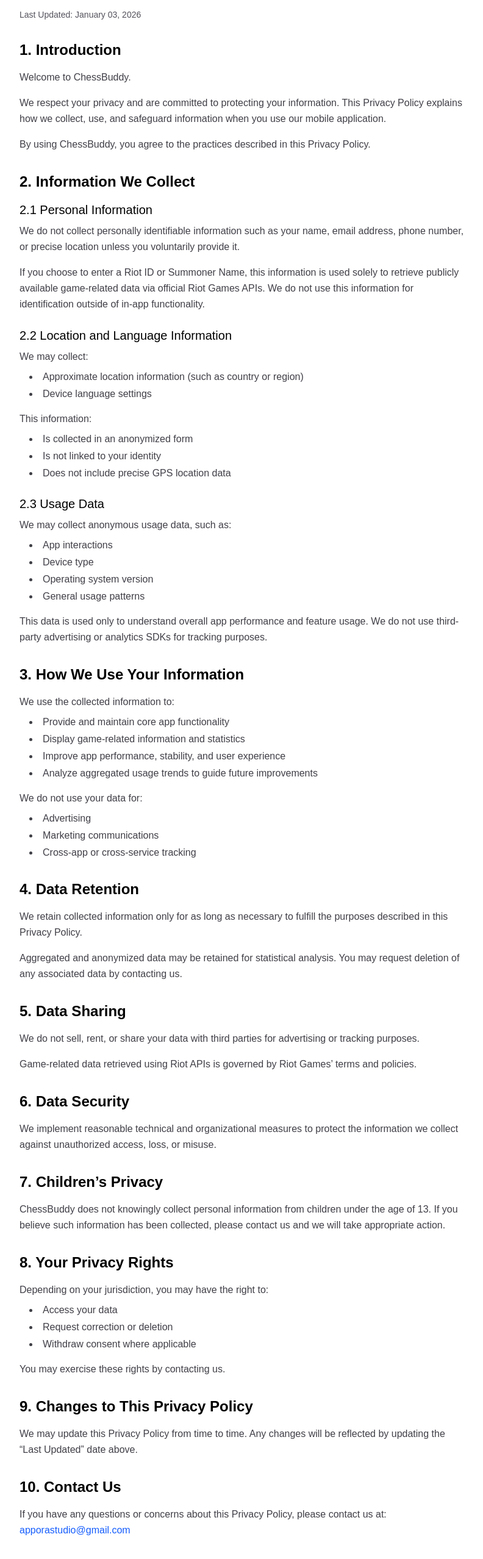
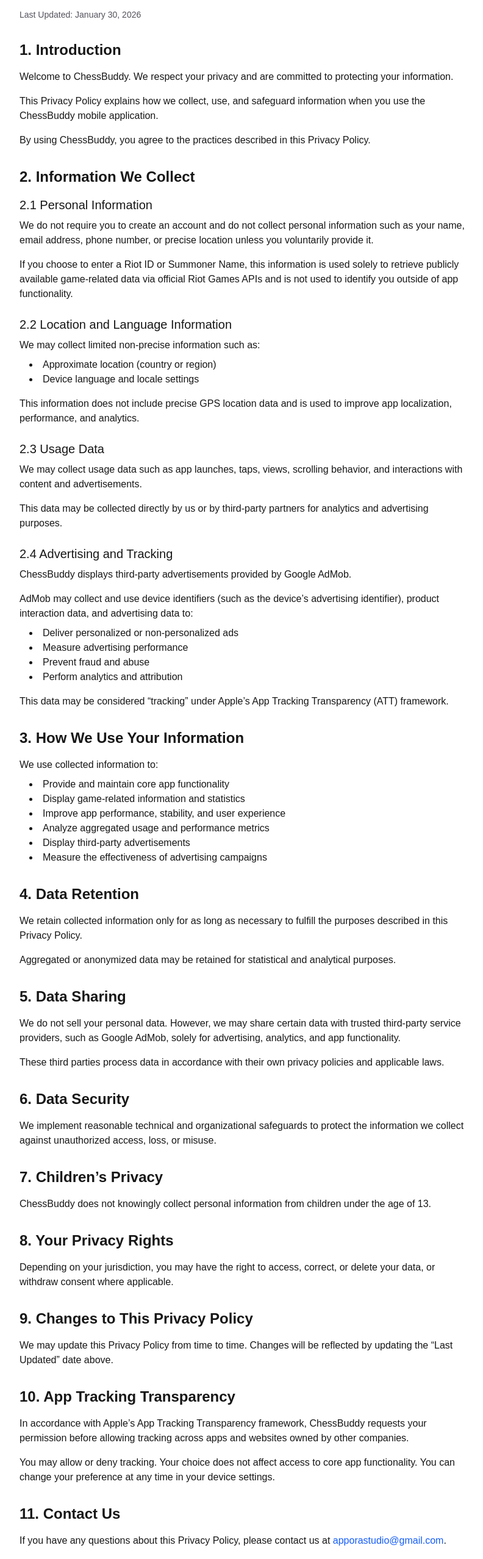
Before and after one commit to dotien91/admin-web, a Next.js app: page /privacy in a window 1280 px wide. Shown: the part 130-2686 px from the top of the page at 61% size, without its empty margins (240-1032 px from the left). Built offline with nearby package versions, Linux system fonts and the light colour scheme.

Commit message:
Update Privacy Policy page with new last updated date and restructure content for clarity, including detailed sections on personal information, location and language data, usage data, and advertising practices.

```diff
--- a/app/privacy/page.tsx
+++ b/app/privacy/page.tsx
@@ -14,181 +14,226 @@
             PRIVACY POLICY
           </h1>
           <p className="text-sm text-zinc-600 dark:text-zinc-400 mb-8">
-            Last Updated: January 03, 2026
+            Last Updated: January 30, 2026
           </p>
 
           <div className="prose prose-zinc dark:prose-invert max-w-none">
+            {/* 1. Introduction */}
             <section className="mb-8">
-              <h2 className="text-2xl font-semibold text-black dark:text-zinc-50 mb-4">
-                1. Introduction
-              </h2>
-              <p className="text-zinc-700 dark:text-zinc-300 leading-relaxed mb-4">
-                Welcome to ChessBuddy.
+              <h2 className="text-2xl font-semibold mb-4">1. Introduction</h2>
+              <p>
+                Welcome to ChessBuddy. We respect your privacy and are committed
+                to protecting your information.
               </p>
-              <p className="text-zinc-700 dark:text-zinc-300 leading-relaxed">
-                We respect your privacy and are committed to protecting your information. This Privacy Policy explains how we collect, use, and safeguard information when you use our mobile application.
+              <p className="mt-4">
+                This Privacy Policy explains how we collect, use, and safeguard
+                information when you use the ChessBuddy mobile application.
               </p>
-              <p className="text-zinc-700 dark:text-zinc-300 leading-relaxed mt-4">
-                By using ChessBuddy, you agree to the practices described in this Privacy Policy.
+              <p className="mt-4">
+                By using ChessBuddy, you agree to the practices described in this
+                Privacy Policy.
               </p>
             </section>
 
+            {/* 2. Information We Collect */}
             <section className="mb-8">
-              <h2 className="text-2xl font-semibold text-black dark:text-zinc-50 mb-4">
+              <h2 className="text-2xl font-semibold mb-4">
                 2. Information We Collect
               </h2>
 
-              <div className="space-y-6">
-                <div>
-                  <h3 className="text-xl font-medium text-black dark:text-zinc-50 mb-2">2.1 Personal Information</h3>
-                  <p className="text-zinc-700 dark:text-zinc-300 leading-relaxed mb-4">
-                    We do not collect personally identifiable information such as your name, email address, phone number, or precise location unless you voluntarily provide it.
+              {/* 2.1 Personal Information */}
+              <div className="mb-6">
+                <h3 className="text-xl font-medium mb-2">
+                  2.1 Personal Information
+                </h3>
+                <p>
+                  We do not require you to create an account and do not collect
+                  personal information such as your name, email address, phone
+                  number, or precise location unless you voluntarily provide it.
                 </p>
-                  <p className="text-zinc-700 dark:text-zinc-300 leading-relaxed">
-                    If you choose to enter a Riot ID or Summoner Name, this information is used solely to retrieve publicly available game-related data via official Riot Games APIs. We do not use this information for identification outside of in-app functionality.
+                <p className="mt-4">
+                  If you choose to enter a Riot ID or Summoner Name, this
+                  information is used solely to retrieve publicly available
+                  game-related data via official Riot Games APIs and is not used
+                  to identify you outside of app functionality.
                 </p>
               </div>
 
-                <div>
-                  <h3 className="text-xl font-medium text-black dark:text-zinc-50 mb-2">2.2 Location and Language Information</h3>
-                  <p className="text-zinc-700 dark:text-zinc-300 leading-relaxed mb-2">
-                    We may collect:
+              {/* 2.2 Location and Language */}
+              <div className="mb-6">
+                <h3 className="text-xl font-medium mb-2">
+                  2.2 Location and Language Information
+                </h3>
+                <p>We may collect limited non-precise information such as:</p>
+                <ul className="list-disc list-inside ml-4 mt-2">
+                  <li>Approximate location (country or region)</li>
+                  <li>Device language and locale settings</li>
+                </ul>
+                <p className="mt-4">
+                  This information does not include precise GPS location data and
+                  is used to improve app localization, performance, and
+                  analytics.
                 </p>
-                  <ul className="list-disc list-inside space-y-1 text-zinc-700 dark:text-zinc-300 ml-4 mb-4">
-                    <li>Approximate location information (such as country or region)</li>
-                    <li>Device language settings</li>
-                  </ul>
-                  <p className="text-zinc-700 dark:text-zinc-300 leading-relaxed mb-2">
-                    This information:
-                  </p>
-                  <ul className="list-disc list-inside space-y-1 text-zinc-700 dark:text-zinc-300 ml-4">
-                    <li>Is collected in an anonymized form</li>
-                    <li>Is not linked to your identity</li>
-                    <li>Does not include precise GPS location data</li>
-                  </ul>
               </div>
 
-                <div>
-                  <h3 className="text-xl font-medium text-black dark:text-zinc-50 mb-2">2.3 Usage Data</h3>
-                  <p className="text-zinc-700 dark:text-zinc-300 leading-relaxed mb-2">
-                    We may collect anonymous usage data, such as:
+              {/* 2.3 Usage Data */}
+              <div className="mb-6">
+                <h3 className="text-xl font-medium mb-2">2.3 Usage Data</h3>
+                <p>
+                  We may collect usage data such as app launches, taps, views,
+                  scrolling behavior, and interactions with content and
+                  advertisements.
                 </p>
-                  <ul className="list-disc list-inside space-y-1 text-zinc-700 dark:text-zinc-300 ml-4 mb-4">
-                    <li>App interactions</li>
-                    <li>Device type</li>
-                    <li>Operating system version</li>
-                    <li>General usage patterns</li>
-                  </ul>
-                  <p className="text-zinc-700 dark:text-zinc-300 leading-relaxed">
-                    This data is used only to understand overall app performance and feature usage. We do not use third-party advertising or analytics SDKs for tracking purposes.
+                <p className="mt-4">
+                  This data may be collected directly by us or by third-party
+                  partners for analytics and advertising purposes.
                 </p>
               </div>
+
+              {/* 2.4 Advertising & Tracking */}
+              <div>
+                <h3 className="text-xl font-medium mb-2">
+                  2.4 Advertising and Tracking
+                </h3>
+                <p>
+                  ChessBuddy displays third-party advertisements provided by
+                  Google AdMob.
+                </p>
+                <p className="mt-4">
+                  AdMob may collect and use device identifiers (such as the
+                  device’s advertising identifier), product interaction data,
+                  and advertising data to:
+                </p>
+                <ul className="list-disc list-inside ml-4 mt-2">
+                  <li>Deliver personalized or non-personalized ads</li>
+                  <li>Measure advertising performance</li>
+                  <li>Prevent fraud and abuse</li>
+                  <li>Perform analytics and attribution</li>
+                </ul>
+                <p className="mt-4">
+                  This data may be considered “tracking” under Apple’s App
+                  Tracking Transparency (ATT) framework.
+                </p>
               </div>
             </section>
 
+            {/* 3. How We Use Your Information */}
             <section className="mb-8">
-              <h2 className="text-2xl font-semibold text-black dark:text-zinc-50 mb-4">
+              <h2 className="text-2xl font-semibold mb-4">
                 3. How We Use Your Information
               </h2>
-              <p className="text-zinc-700 dark:text-zinc-300 leading-relaxed mb-2">
-                We use the collected information to:
-              </p>
-              <ul className="list-disc list-inside space-y-1 text-zinc-700 dark:text-zinc-300 ml-4 mb-4">
+              <p>We use collected information to:</p>
+              <ul className="list-disc list-inside ml-4 mt-2">
                 <li>Provide and maintain core app functionality</li>
                 <li>Display game-related information and statistics</li>
                 <li>Improve app performance, stability, and user experience</li>
-                <li>Analyze aggregated usage trends to guide future improvements</li>
-              </ul>
-              <p className="text-zinc-700 dark:text-zinc-300 leading-relaxed mb-2">
-                We do not use your data for:
-              </p>
-              <ul className="list-disc list-inside space-y-1 text-zinc-700 dark:text-zinc-300 ml-4">
-                <li>Advertising</li>
-                <li>Marketing communications</li>
-                <li>Cross-app or cross-service tracking</li>
+                <li>Analyze aggregated usage and performance metrics</li>
+                <li>Display third-party advertisements</li>
+                <li>Measure the effectiveness of advertising campaigns</li>
               </ul>
             </section>
 
+            {/* 4. Data Retention */}
             <section className="mb-8">
-              <h2 className="text-2xl font-semibold text-black dark:text-zinc-50 mb-4">
-                4. Data Retention
-              </h2>
-              <p className="text-zinc-700 dark:text-zinc-300 leading-relaxed mb-4">
-                We retain collected information only for as long as necessary to fulfill the purposes described in this Privacy Policy.
+              <h2 className="text-2xl font-semibold mb-4">4. Data Retention</h2>
+              <p>
+                We retain collected information only for as long as necessary to
+                fulfill the purposes described in this Privacy Policy.
               </p>
-              <p className="text-zinc-700 dark:text-zinc-300 leading-relaxed">
-                Aggregated and anonymized data may be retained for statistical analysis. You may request deletion of any associated data by contacting us.
+              <p className="mt-4">
+                Aggregated or anonymized data may be retained for statistical and
+                analytical purposes.
               </p>
             </section>
 
+            {/* 5. Data Sharing */}
             <section className="mb-8">
-              <h2 className="text-2xl font-semibold text-black dark:text-zinc-50 mb-4">
-                5. Data Sharing
-              </h2>
-              <p className="text-zinc-700 dark:text-zinc-300 leading-relaxed mb-4">
-                We do not sell, rent, or share your data with third parties for advertising or tracking purposes.
+              <h2 className="text-2xl font-semibold mb-4">5. Data Sharing</h2>
+              <p>
+                We do not sell your personal data. However, we may share certain
+                data with trusted third-party service providers, such as Google
+                AdMob, solely for advertising, analytics, and app functionality.
               </p>
-              <p className="text-zinc-700 dark:text-zinc-300 leading-relaxed">
-                Game-related data retrieved using Riot APIs is governed by Riot Games’ terms and policies.
+              <p className="mt-4">
+                These third parties process data in accordance with their own
+                privacy policies and applicable laws.
               </p>
             </section>
 
+            {/* 6. Data Security */}
             <section className="mb-8">
-              <h2 className="text-2xl font-semibold text-black dark:text-zinc-50 mb-4">
-                6. Data Security
-              </h2>
-              <p className="text-zinc-700 dark:text-zinc-300 leading-relaxed">
-                We implement reasonable technical and organizational measures to protect the information we collect against unauthorized access, loss, or misuse.
+              <h2 className="text-2xl font-semibold mb-4">6. Data Security</h2>
+              <p>
+                We implement reasonable technical and organizational safeguards
+                to protect the information we collect against unauthorized
+                access, loss, or misuse.
               </p>
             </section>
 
+            {/* 7. Children */}
             <section className="mb-8">
-              <h2 className="text-2xl font-semibold text-black dark:text-zinc-50 mb-4">
+              <h2 className="text-2xl font-semibold mb-4">
                 7. Children’s Privacy
               </h2>
-              <p className="text-zinc-700 dark:text-zinc-300 leading-relaxed">
-                ChessBuddy does not knowingly collect personal information from children under the age of 13. If you believe such information has been collected, please contact us and we will take appropriate action.
+              <p>
+                ChessBuddy does not knowingly collect personal information from
+                children under the age of 13.
               </p>
             </section>
 
+            {/* 8. Privacy Rights */}
             <section className="mb-8">
-              <h2 className="text-2xl font-semibold text-black dark:text-zinc-50 mb-4">
+              <h2 className="text-2xl font-semibold mb-4">
                 8. Your Privacy Rights
               </h2>
-              <p className="text-zinc-700 dark:text-zinc-300 leading-relaxed mb-2">
-                Depending on your jurisdiction, you may have the right to:
-              </p>
-              <ul className="list-disc list-inside space-y-1 text-zinc-700 dark:text-zinc-300 ml-4">
-                <li>Access your data</li>
-                <li>Request correction or deletion</li>
-                <li>Withdraw consent where applicable</li>
-              </ul>
-              <p className="text-zinc-700 dark:text-zinc-300 leading-relaxed mt-4">
-                You may exercise these rights by contacting us.
+              <p>
+                Depending on your jurisdiction, you may have the right to
+                access, correct, or delete your data, or withdraw consent where
+                applicable.
               </p>
             </section>
 
+            {/* 9. Changes */}
             <section className="mb-8">
-              <h2 className="text-2xl font-semibold text-black dark:text-zinc-50 mb-4">
+              <h2 className="text-2xl font-semibold mb-4">
                 9. Changes to This Privacy Policy
               </h2>
-              <p className="text-zinc-700 dark:text-zinc-300 leading-relaxed">
-                We may update this Privacy Policy from time to time. Any changes will be reflected by updating the “Last Updated” date above.
+              <p>
+                We may update this Privacy Policy from time to time. Changes will
+                be reflected by updating the “Last Updated” date above.
               </p>
             </section>
 
+            {/* 10. ATT */}
             <section className="mb-8">
-              <h2 className="text-2xl font-semibold text-black dark:text-zinc-50 mb-4">
-                10. Contact Us
+              <h2 className="text-2xl font-semibold mb-4">
+                10. App Tracking Transparency
               </h2>
-              <p className="text-zinc-700 dark:text-zinc-300 leading-relaxed">
-                If you have any questions or concerns about this Privacy Policy, please contact us at:{" "}
+              <p>
+                In accordance with Apple’s App Tracking Transparency framework,
+                ChessBuddy requests your permission before allowing tracking
+                across apps and websites owned by other companies.
+              </p>
+              <p className="mt-4">
+                You may allow or deny tracking. Your choice does not affect
+                access to core app functionality. You can change your preference
+                at any time in your device settings.
+              </p>
+            </section>
+
+            {/* 11. Contact */}
+            <section>
+              <h2 className="text-2xl font-semibold mb-4">11. Contact Us</h2>
+              <p>
+                If you have any questions about this Privacy Policy, please
+                contact us at{" "}
                 <a
                   href="mailto:apporastudio@gmail.com"
-                  className="text-blue-600 dark:text-blue-400 hover:underline font-medium"
+                  className="text-blue-600 dark:text-blue-400 hover:underline"
                 >
                   apporastudio@gmail.com
                 </a>
+                .
               </p>
             </section>
           </div>
```
Lines whose indentation alone changed are shown as unchanged.
